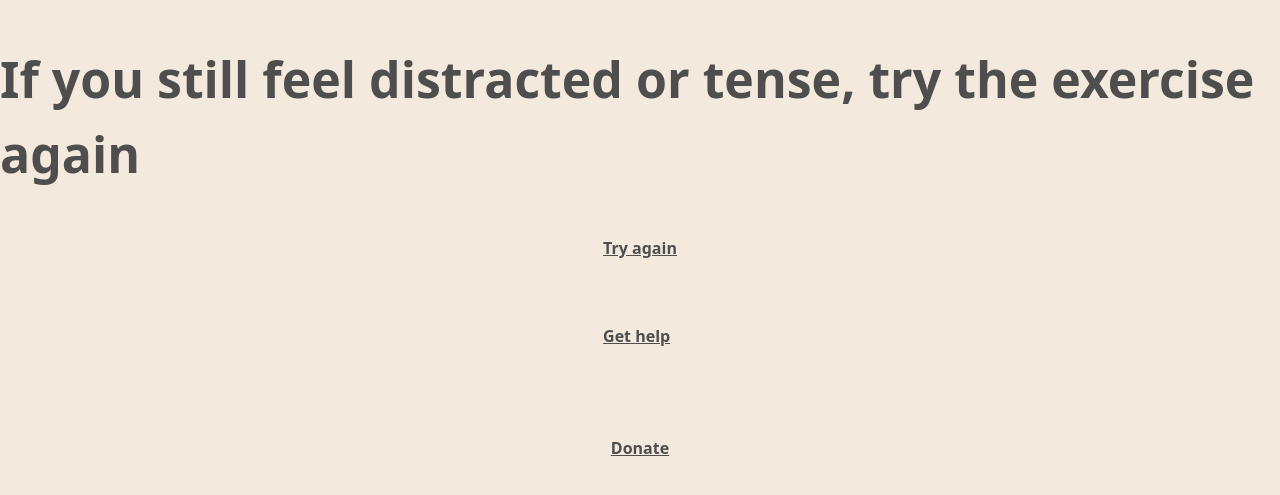
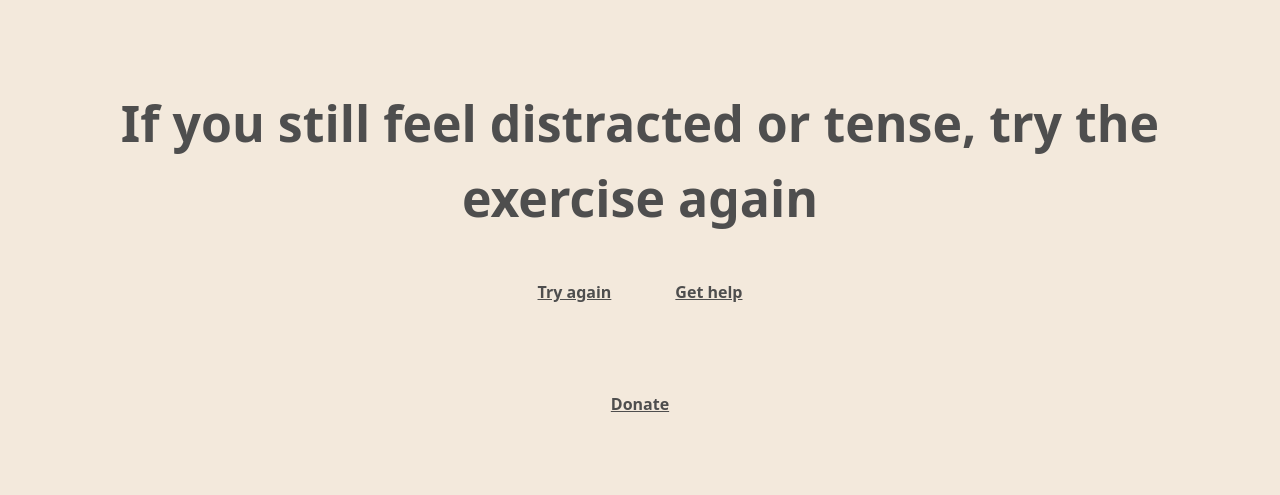
Before and after one commit to trevorproject/rainbow-relax, a React (Vite) app: page /thankyou in a window 1280 px wide. Shown: the part 147-642 px from the top of the page. Built offline with nearby package versions, Linux system fonts and the light colour scheme.

Commit message:
add a div to center links

```diff
--- a/src/components/ThankYouPage.tsx
+++ b/src/components/ThankYouPage.tsx
@@ -2,15 +2,14 @@ import { useTranslation } from "react-i18next";
 
 const ThankYouPage = () => {
   const { t } = useTranslation();
-  const linkClass =
-    "font-bold text-[#4E4E4E] mb-8 px-6 py-3 underline hover:opacity-80 transition";
+  const linkClass = "font-bold text-[#4E4E4E] mb-8 px-6 py-3 underline hover:opacity-80 transition";
 
   return (
-    <div className="mt-10 flex flex-col items-center justify-center w-full gap-y-8">
-      <h1 className="font-bold text-[#4E4E4E] text-[30px] sm:text-[35px] md:text-[40px] lg:text-[50px] text-[--font-global] text-center md:text-left">
+    <div className="mt-10 flex flex-col items-center justify-center w-full gap-y-8 px-4">
+      <h1 className="font-bold text-[#4E4E4E] text-[30px] sm:text-[35px] md:text-[40px] lg:text-[50px] text-center ">
         {t("repeat-instruction")}
       </h1>
-      <div className="flex flex-col gap-2 text-[var(--color-primary)]">
+      <div className="flex flex-col sm:flex-row flex-wrap justify-center gap-4 text-[var(--color-primary)]">
         <a href="https://www.thetrevorproject.org/breathing-exercise/"
         className={linkClass}
         >
```
